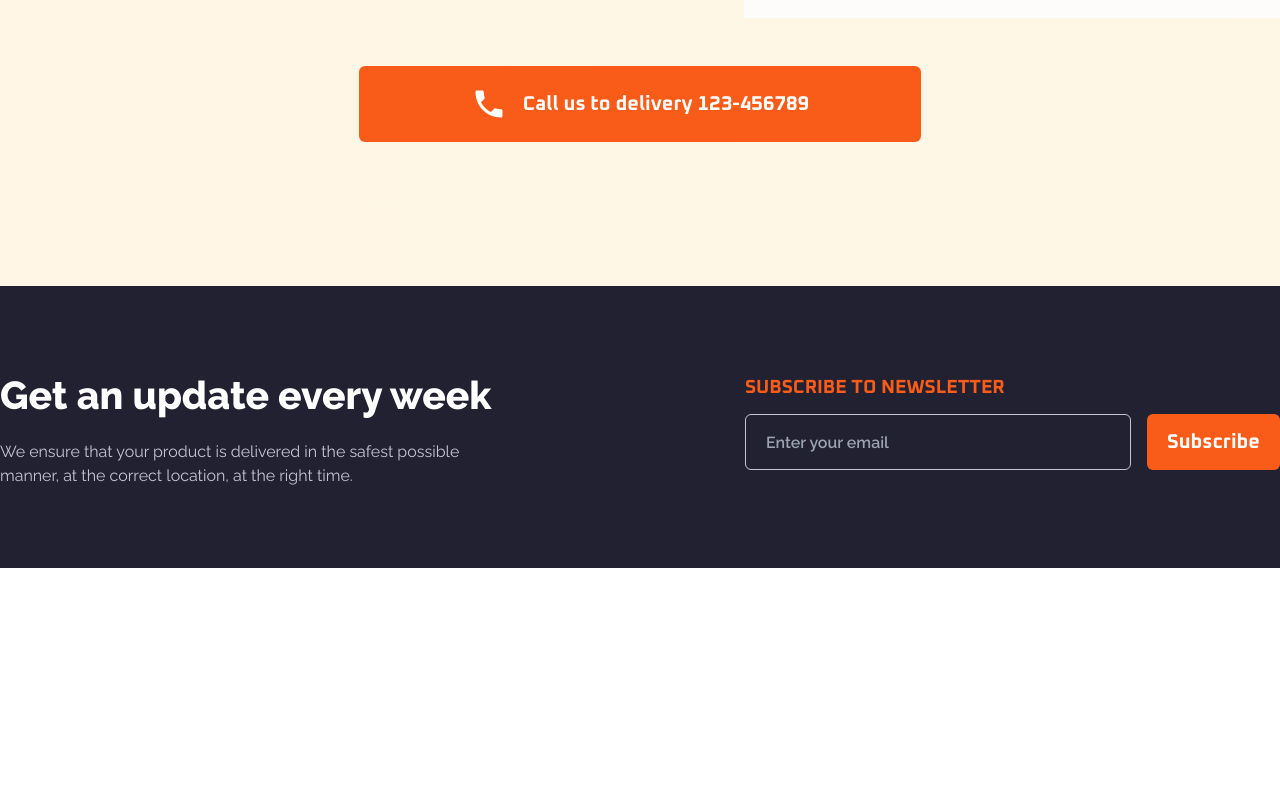
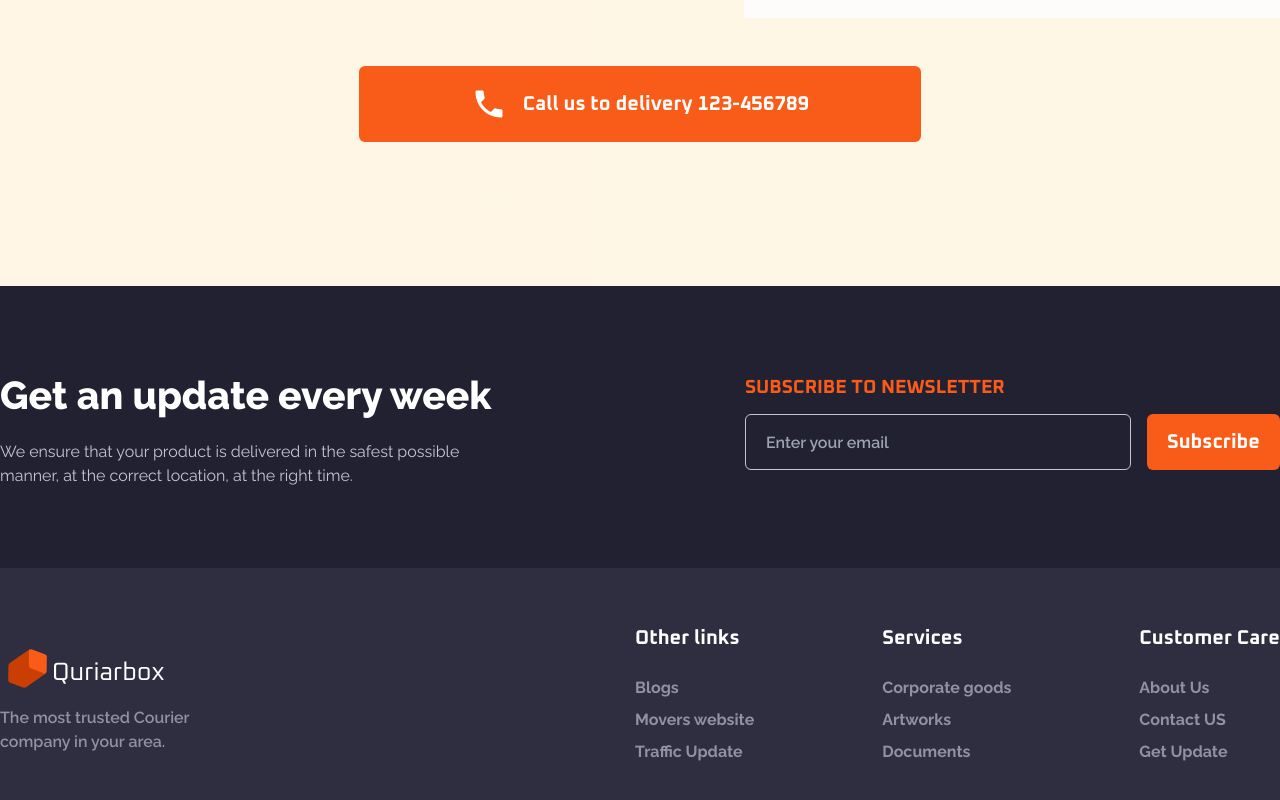
Before and after one commit to yasinn-arafat/Quriarbox-with-React-Tailwind, a React (Vite) app: page / in a window 1280 px wide. Shown: the part 4625-5425 px from the top of the page. Before the commit the page ends 5193 px from the top, so only its background shows below. Built offline with nearby package versions, Linux system fonts and the light colour scheme; grey boxes are pictures that could not be loaded.

Commit message:
Footer Part Complete

```diff
--- a/src/App.jsx
+++ b/src/App.jsx
@@ -8,6 +8,7 @@ import Clients from "./Component/Clients/Clients";
 import Message from "./Component/Message/Message";
 import Contact from "./Component/Contact/Contact";
 import Subscribe from "./Component/Subscribe/Subscribe";
+import Footer from "./Component/Footer/Footer";
 
 function App() {
   return (
@@ -21,6 +22,7 @@ function App() {
       <Message />
       <Contact />
       <Subscribe />
+      <Footer />
     </>
   );
 }
--- /dev/null
+++ b/src/Component/Footer/Footer.jsx
@@ -0,0 +1,79 @@
+import React from "react";
+import FooterLogo from "../../assets/FooterLogo.png";
+
+const Footer = () => {
+  return (
+    <>
+      <section className="bg-[#2F2E41] py-14">
+        <div className="container">
+          <div className="flex justify-between items-center">
+            <div>
+              <div>
+                <picture>
+                  <img src={FooterLogo} alt={FooterLogo} />
+                </picture>
+              </div>
+              <p className="pt-3 w-48 text-[#9291A1] text-base font-raleway font-semibold">
+                The most trusted Courier company in your area.
+              </p>
+            </div>
+            <div className="flex justify-between items-center gap-x-32">
+              <div>
+                <h5 className="text-white text-xl font-oxanium font-bold">
+                  Other links
+                </h5>
+                <ul className="pt-6 text-[#9291A1] text-base font-raleway font-bold">
+                  <li className="pb-2 hover:text-orangecolor">
+                    <a href="#">Blogs</a>
+                  </li>
+                  <li className="pb-2 hover:text-orangecolor">
+                    <a href="#">Movers website</a>
+                  </li>
+                  <li className="pb-2 hover:text-orangecolor">
+                    <a href="#">Traffic Update</a>
+                  </li>
+                </ul>
+              </div>
+
+              <div>
+                <h5 className="text-white text-xl font-oxanium font-bold">
+                  Services
+                </h5>
+                <ul className="pt-6 text-[#9291A1] text-base font-raleway font-bold">
+                  <li className="pb-2 hover:text-orangecolor">
+                    <a href="#">Corporate goods</a>
+                  </li>
+                  <li className="pb-2 hover:text-orangecolor">
+                    <a href="#">Artworks</a>
+                  </li>
+                  <li className="pb-2 hover:text-orangecolor">
+                    <a href="#">Documents</a>
+                  </li>
+                </ul>
+              </div>
+
+              <div>
+                <h5 className="text-white text-xl font-oxanium font-bold">
+                  Customer Care
+                </h5>
+                <ul className="pt-6 text-[#9291A1] text-base font-raleway font-bold">
+                  <li className="pb-2 hover:text-orangecolor">
+                    <a href="#">About Us</a>
+                  </li>
+                  <li className="pb-2 hover:text-orangecolor">
+                    <a href="#">Contact US</a>
+                  </li>
+                  <li className="pb-2 hover:text-orangecolor">
+                    <a href="#">Get Update</a>
+                  </li>
+                </ul>
+              </div>
+            </div>
+          </div>
+        </div>
+      </section>
+    </>
+  );
+};
+
+export default Footer;
```
